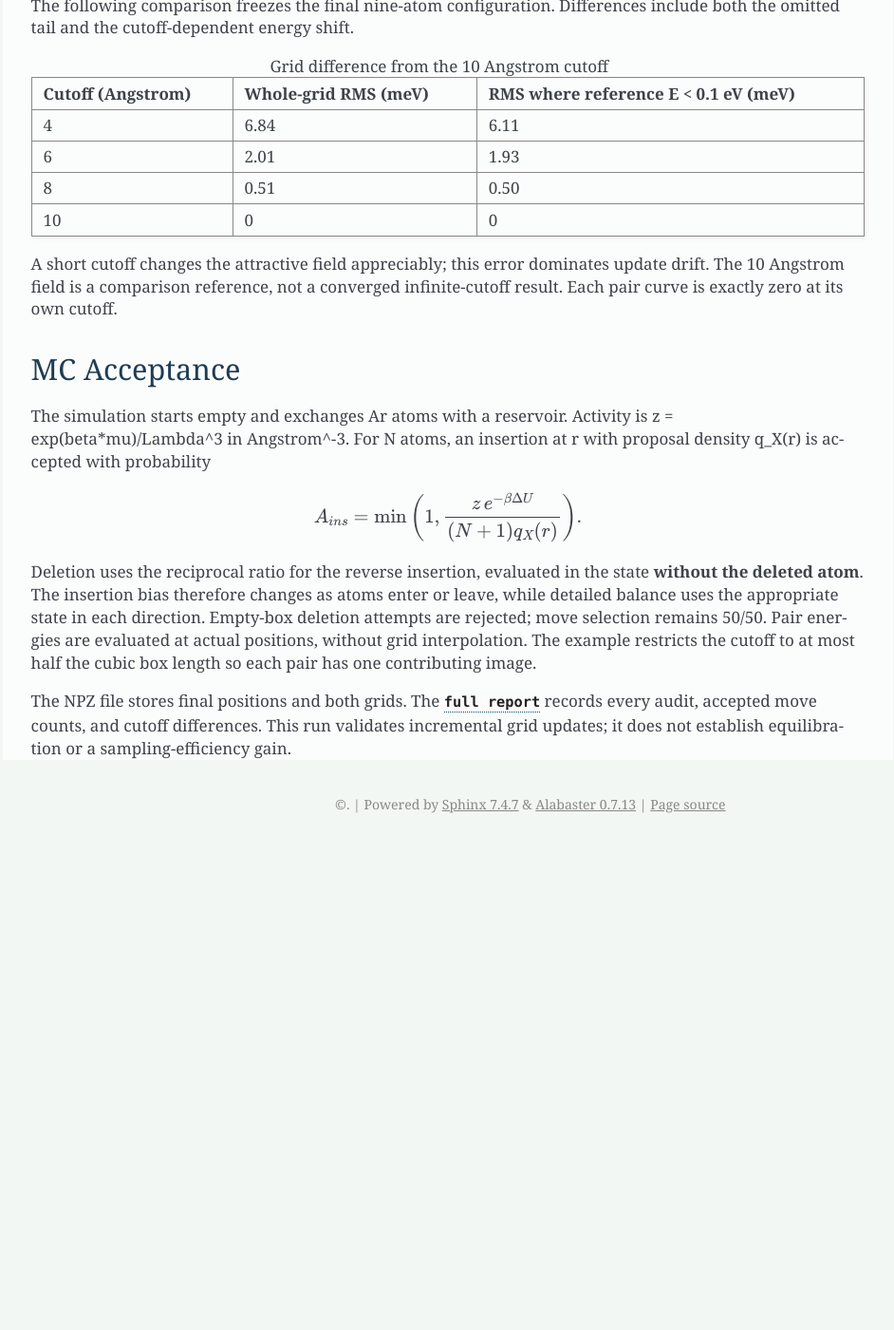
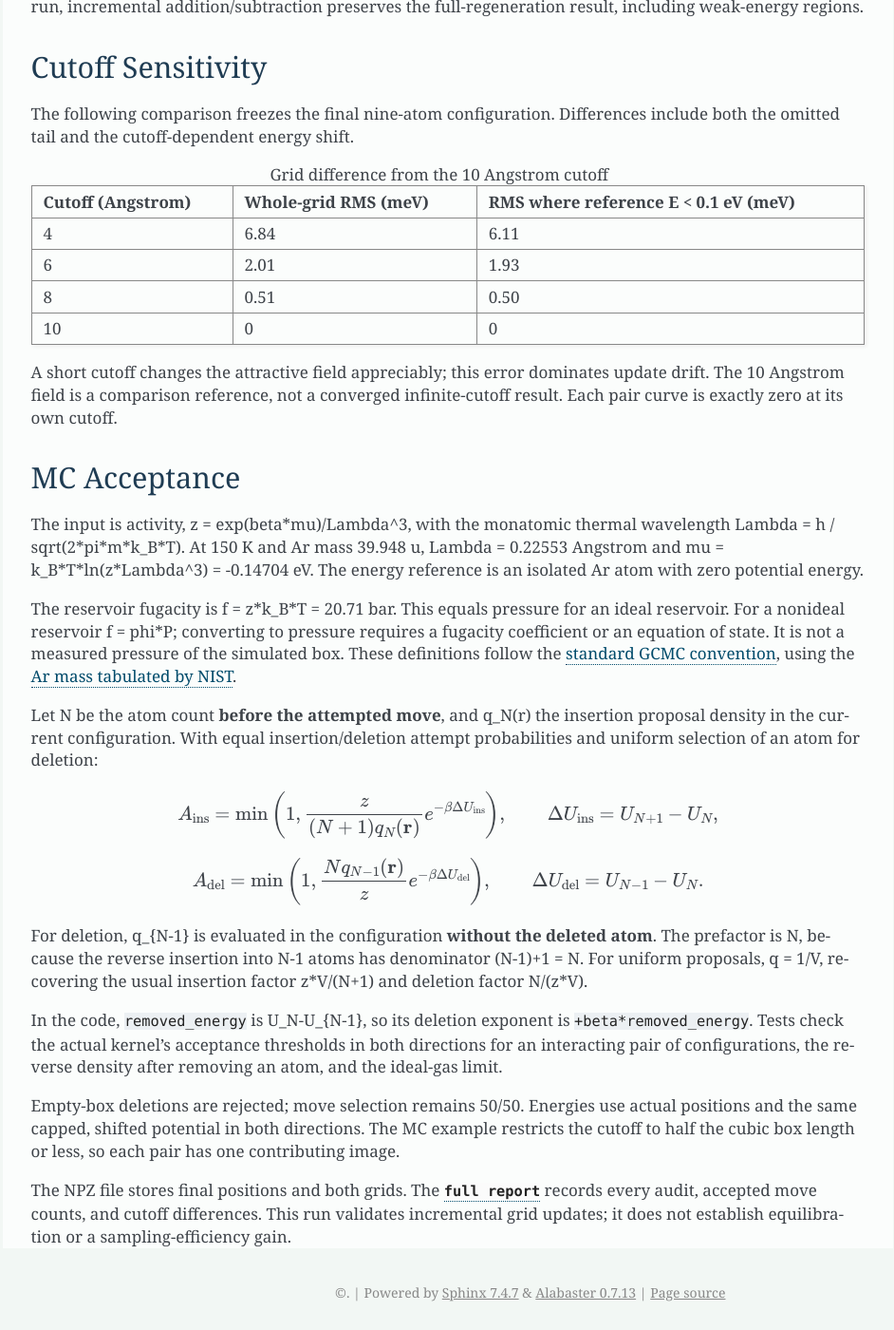
Before and after one commit to tgmaxson/atomvoxelizer, a Sphinx documentation site: the page built from docs/source/argon_mc.rst, in a window 1280 px wide and 1400 px high, scrolled down 2580 px. Shown: the whole window at 95% size, without its empty margins (313-1255 px from the left). Built offline with Sphinx 7.4.7, drawn with Linux system fonts in a browser that asks for light colours; before the commit the page ends 3466 px from its top, so only the background shows below that; some of the changed text lies outside the part shown.

Commit message:
Clarify advanced MC documentation and detailed balance

```diff
--- a/docs/source/argon_mc.rst
+++ b/docs/source/argon_mc.rst
@@ -1,9 +1,10 @@
 Iterative Ar Monte Carlo
 ========================
 
-Pairwise fields can be added and removed without rebuilding the entire grid.
-In this example, **2627 accepted updates over 3000 MC attempts agreed with full
-regeneration to within 1.5e-14 eV**. The incremental grid was never reset.
+This example starts with an empty periodic box and updates the insertion grid
+as Ar atoms enter and leave. **2627 accepted updates over 3000 MC attempts
+agreed with full regeneration to within 1.5e-14 eV**. The incremental grid was
+never reset.
 Cutoff choice had a much larger effect: the low-energy RMS difference between
 8 and 10 Angstrom cutoffs was 0.50 meV for the final snapshot.
 
@@ -26,6 +27,10 @@ Run from the repository root:
      - Equally likely insertion or deletion; uniform choice of atom for deletion
    * - Temperature / activity
      - 150 K / 0.001 Angstrom^-3
+   * - Reservoir fugacity / ideal-gas pressure
+     - 20.71 bar
+   * - Chemical potential (classical Ar reference)
+     - -0.14704 eV per atom; Ar mass 39.948 u
    * - Pair model
      - UFF Ar; energy-shifted LJ; 10 eV cap per pair; no tail correction
    * - MC cutoff / grid spacing
@@ -143,21 +148,50 @@ infinite-cutoff result. Each pair curve is exactly zero at its own cutoff.
 MC Acceptance
 -------------
 
-The simulation starts empty and exchanges Ar atoms with a reservoir. Activity
-is z = exp(beta*mu)/Lambda^3 in Angstrom^-3. For N atoms, an insertion at r with
-proposal density q_X(r) is accepted with probability
+The input is activity, z = exp(beta*mu)/Lambda^3, with the monatomic thermal
+wavelength Lambda = h / sqrt(2*pi*m*k_B*T). At 150 K and Ar mass 39.948 u,
+Lambda = 0.22553 Angstrom and mu = k_B*T*ln(z*Lambda^3) = -0.14704 eV.
+The energy reference is an isolated Ar atom with zero potential energy.
+
+The reservoir fugacity is f = z*k_B*T = 20.71 bar. This equals pressure for an
+ideal reservoir. For a nonideal reservoir f = phi*P; converting to pressure
+requires a fugacity coefficient or an equation of state. It is not a measured
+pressure of the simulated box. These definitions follow the
+`standard GCMC convention <https://docs.lammps.org/fix_gcmc.html>`_, using the
+`Ar mass tabulated by NIST <https://webbook.nist.gov/cgi/cbook.cgi?Name=Argon>`_.
+
+Let N be the atom count **before the attempted move**, and q_N(r) the insertion
+proposal density in the current configuration. With equal insertion/deletion
+attempt probabilities and uniform selection of an atom for deletion:
 
 .. math::
 
-   A_{ins} = \min\left(1,\frac{z\,e^{-\beta\Delta U}}{(N+1)q_X(r)}\right).
+   A_{\mathrm{ins}} = \min\left(1,
+       \frac{z}{(N+1)q_N(\mathbf r)}
+       e^{-\beta\Delta U_{\mathrm{ins}}}\right),
+   \qquad \Delta U_{\mathrm{ins}} = U_{N+1}-U_N,
 
-Deletion uses the reciprocal ratio for the reverse insertion, evaluated in the
-state **without the deleted atom**. The insertion bias therefore changes as
-atoms enter or leave, while detailed balance uses the appropriate state in each
-direction. Empty-box deletion attempts are rejected; move selection remains
-50/50. Pair energies are evaluated at actual positions, without grid
-interpolation. The example restricts the cutoff to at most half the cubic box
-length so each pair has one contributing image.
+.. math::
+
+   A_{\mathrm{del}} = \min\left(1,
+       \frac{N q_{N-1}(\mathbf r)}{z}
+       e^{-\beta\Delta U_{\mathrm{del}}}\right),
+   \qquad \Delta U_{\mathrm{del}} = U_{N-1}-U_N.
+
+For deletion, q_{N-1} is evaluated in the configuration **without the deleted
+atom**. The prefactor is N, because the reverse insertion into N-1 atoms has
+denominator (N-1)+1 = N. For uniform proposals, q = 1/V, recovering the usual
+insertion factor z*V/(N+1) and deletion factor N/(z*V).
+
+In the code, ``removed_energy`` is U_N-U_{N-1}, so its deletion exponent is
+``+beta*removed_energy``. Tests check the actual kernel's acceptance thresholds
+in both directions for an interacting pair of configurations, the reverse
+density after removing an atom, and the ideal-gas limit.
+
+Empty-box deletions are rejected; move selection remains 50/50. Energies use
+actual positions and the same capped, shifted potential in both directions.
+The MC example restricts the cutoff to half the cubic box length or less, so
+each pair has one contributing image.
 
 The NPZ file stores final positions and both grids. The
 :download:`full report <_static/argon_gcmc.json>` records every audit, accepted
--- a/docs/source/conf.py
+++ b/docs/source/conf.py
@@ -7,7 +7,7 @@ sys.path.insert(0, str(Path(__file__).resolve().parents[2] / "src"))
 
 project = "AtomVoxelizer"
 author = "AtomVoxelizer contributors"
-release = "1.3.0"
+release = "1.3.1"
 
 extensions = [
     "sphinx.ext.autodoc",
--- a/docs/source/index.rst
+++ b/docs/source/index.rst
@@ -18,8 +18,6 @@ volume.
    concepts
    analysis
    examples
-   insertion
-   argon_mc
    contributing
    citation
    api
--- a/docs/source/insertion.rst
+++ b/docs/source/insertion.rst
@@ -1,8 +1,8 @@
 Single-Atom Insertion Bias
 ==========================
 
-An LJ insertion grid concentrates proposals near favorable sites in a fixed
-host. In the carbon-cage example below, a 0.25 Angstrom grid reduced the
+This example uses an LJ insertion grid to sample favorable positions in a
+fixed host. In the carbon-cage example below, a 0.25 Angstrom grid reduced the
 variance of a Widom insertion estimate by **14x at 298 K and 22x at 77 K**
 compared with uniform sampling.
 
--- a/pyproject.toml
+++ b/pyproject.toml
@@ -4,7 +4,7 @@ build-backend = "setuptools.build_meta"
 
 [project]
 name = "AtomVoxelizer"
-version = "1.3.0"
+version = "1.3.1"
 description = "Periodic atom-centered voxel grids for atomistic structures."
 readme = "README.md"
 requires-python = ">=3.9"
```
Also changed, not shown: README.md (+1 -1 lines), docs/source/examples.rst (+14 -15 lines), docs/source/_static/argon_gcmc.png, 3 other files.
